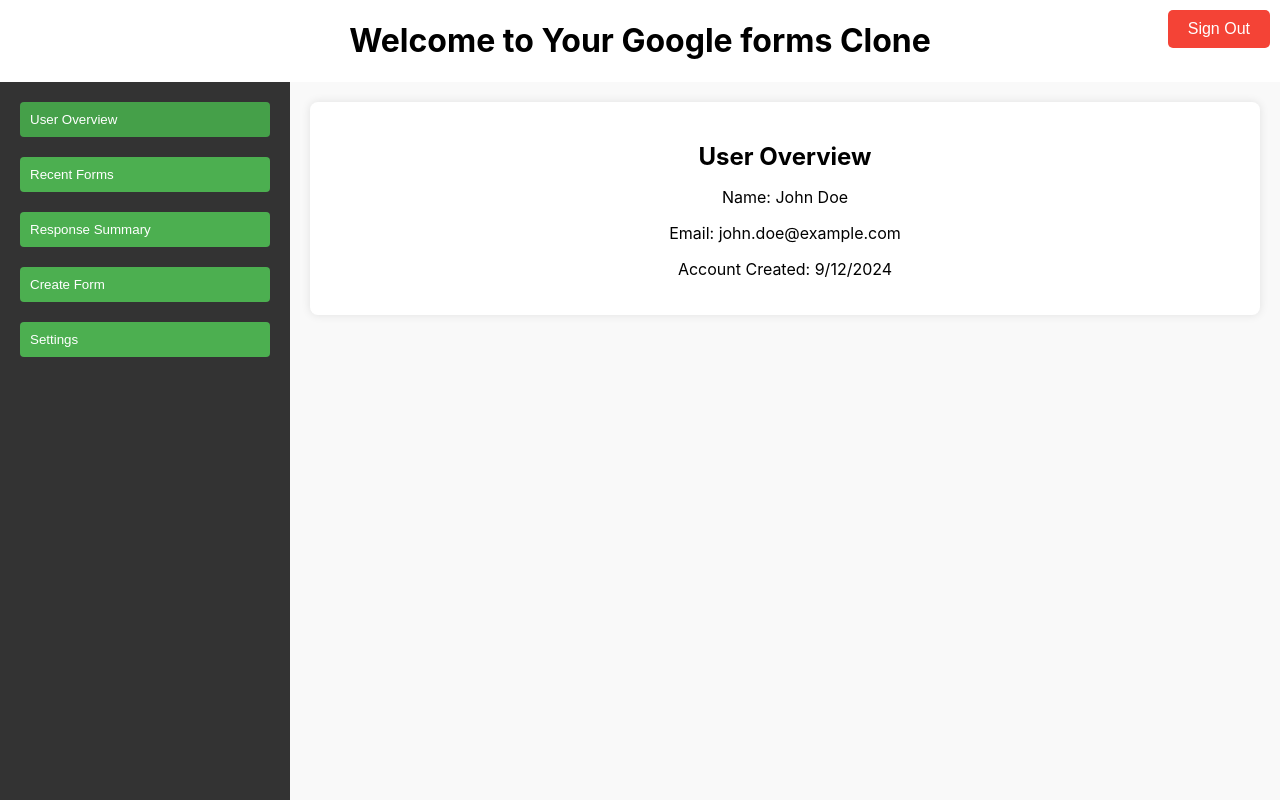
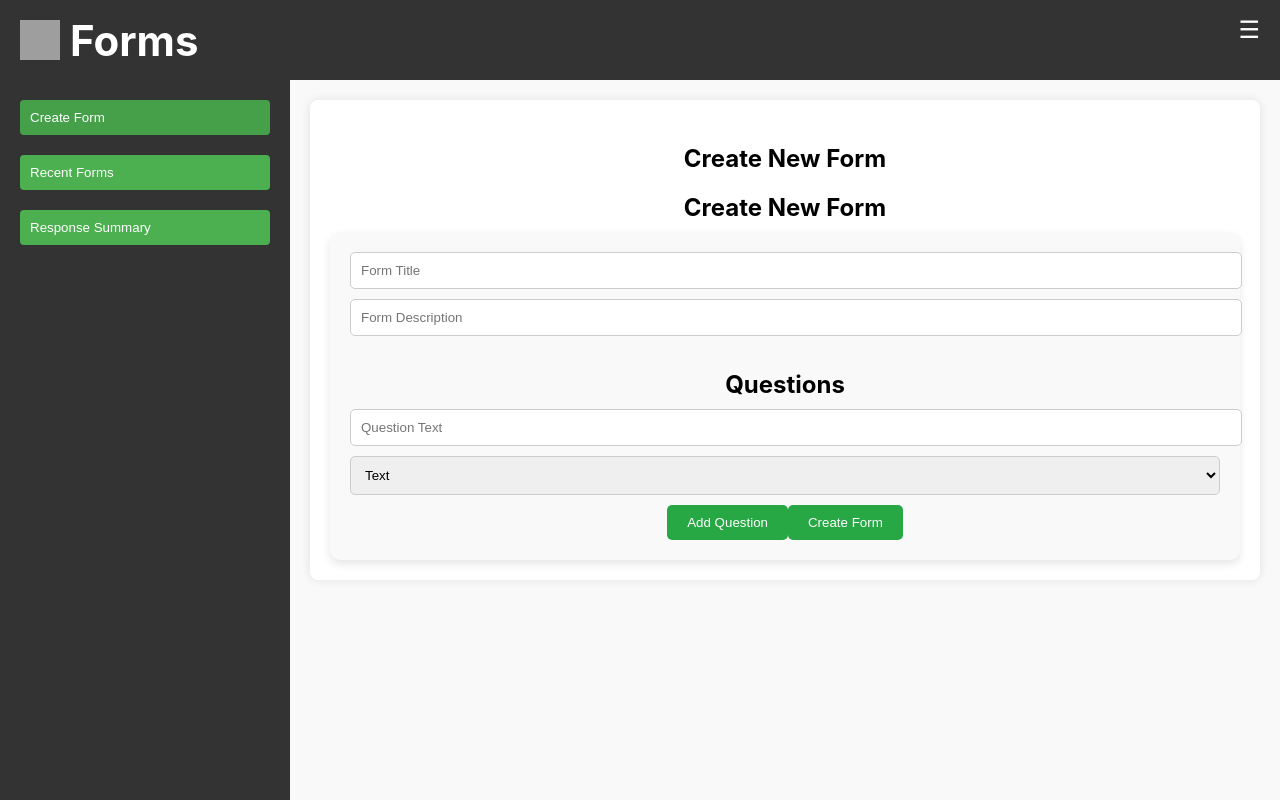
Before and after one commit to Vgangaswamy/google-forms-clone, a React (Create React App) app in the folder client/: page /home in a window 1280 px wide. Shown: the top 800 px of the page. Built offline with nearby package versions, Linux system fonts and the light colour scheme; sample sign-in values are in the browser's storage; grey boxes are pictures that could not be loaded.

Commit message:
Dashboard

```diff
--- a/client/src/App.css
+++ b/client/src/App.css
@@ -28,24 +28,6 @@
   color: #61dafb;
 }
 
-.signout-btn {
-  position: absolute;
-  top: 10px;
-  right: 10px;
-  padding: 10px 20px;
-  background-color: #f44336;
-  color: white;
-  border: none;
-  border-radius: 5px;
-  cursor: pointer;
-  font-size: 16px;
-}
-
-.signout-btn:hover {
-  background-color: #d32f2f;
-}
-
-
 @keyframes App-logo-spin {
   from {
     transform: rotate(0deg);
--- a/client/src/App.js
+++ b/client/src/App.js
@@ -3,7 +3,8 @@
 import SignUp from './components/SignUp';
 import SignIn from './components/SignIn';
 import CreateForm from './components/CreateForm';
-import Dashboard from './components/Dashboard'; // Import the Dashboard component
+import Dashboard from './components/Dashboard';
+import Header from './components/Header'; // Import the Header component
 import './App.css';
 
 function App() {
@@ -20,6 +21,9 @@
   return (
     <Router>
       <div className="App">
+        {/* If user is authenticated, display the header */}
+        {isAuthenticated && <Header />}  {/* Header will be displayed only when authenticated */}
+
         <Routes>
           {/* If user is authenticated, redirect to home, else show SignUp page */}
           <Route path="/" element={isAuthenticated ? <Navigate to="/home" /> : <SignUp />} />
@@ -38,28 +42,11 @@
   );
 }
 
-// HomePage component that includes the Dashboard and CreateForm components
+// HomePage component that includes the Dashboard
 const HomePage = () => (
   <div>
-    <h1>Welcome to Your Google forms Clone</h1>
     <Dashboard /> {/* Add the Dashboard component */}
-    <CreateForm /> {/* Your existing CreateForm component */}
-    <SignOutButton /> {/* SignOut button */}
   </div>
 );
 
-// SignOut button component
-const SignOutButton = () => {
-  const handleSignOut = () => {
-    localStorage.removeItem('token'); // Remove token from localStorage
-    window.location.href = '/signin'; // Redirect to SignIn page after signout
-  };
-
-  return (
-    <button className="signout-btn" onClick={handleSignOut}>
-      Sign Out
-    </button>
-  );
-};
-
 export default App;
--- a/client/src/components/Dashboard.js
+++ b/client/src/components/Dashboard.js
@@ -3,10 +3,9 @@
 import CreateForm from './CreateForm'; // Import the CreateForm component
 
 const Dashboard = () => {
-  const [activeSection, setActiveSection] = useState('overview'); // Tracks the active content section
+  const [activeSection, setActiveSection] = useState('create-form'); // Default to create form
 
-  // Placeholder data for user, forms, and responses
-  const user = { name: 'John Doe', email: 'john.doe@example.com', createdAt: new Date() };
+  // Placeholder data for forms and responses
   const recentForms = [{ _id: 1, title: 'Survey 1', description: 'A simple survey' }];
   const responseSummary = [{ formId: 1, formTitle: 'Survey 1', responseCount: 10 }];
 
@@ -15,10 +14,10 @@
       {/* Sidebar */}
       <div className="sidebar">
         <button
-          className={activeSection === 'overview' ? 'active' : ''}
-          onClick={() => setActiveSection('overview')}
+          className={activeSection === 'create-form' ? 'active' : ''}
+          onClick={() => setActiveSection('create-form')}
         >
-          User Overview
+          Create Form
         </button>
         <button
           className={activeSection === 'forms' ? 'active' : ''}
@@ -32,31 +31,10 @@
         >
           Response Summary
         </button>
-        <button
-          className={activeSection === 'create-form' ? 'active' : ''}
-          onClick={() => setActiveSection('create-form')}
-        >
-          Create Form
-        </button>
-        <button
-          className={activeSection === 'settings' ? 'active' : ''}
-          onClick={() => setActiveSection('settings')}
-        >
-          Settings
-        </button>
       </div>
 
       {/* Main content area */}
       <div className="content">
-        {activeSection === 'overview' && (
-          <div className="content-section user-overview">
-            <h2>User Overview</h2>
-            <p>Name: {user.name}</p>
-            <p>Email: {user.email}</p>
-            <p>Account Created: {new Date(user.createdAt).toLocaleDateString()}</p>
-          </div>
-        )}
-
         {activeSection === 'forms' && (
           <div className="content-section recent-forms">
             <h3>Recent Forms</h3>
@@ -96,15 +74,7 @@
         {activeSection === 'create-form' && (
           <div className="content-section">
             <h3>Create New Form</h3>
-            <CreateForm /> {/* Render the CreateForm component when this section is active */}
-          </div>
-        )}
-
-        {activeSection === 'settings' && (
-          <div className="content-section settings">
-            <h3>Settings</h3>
-            <button className="settings-btn">Account Settings</button>
-            <button className="settings-btn">Privacy Settings</button>
+            <CreateForm /> {/* Render the CreateForm component */}
           </div>
         )}
       </div>
--- /dev/null
+++ b/client/src/components/Header.css
@@ -0,0 +1,75 @@
+.header {
+    display: flex;
+    justify-content: center; /* Center the logo/title */
+    align-items: center;
+    padding: 10px 20px;
+    background-color: #333;
+    color: white;
+    position: relative;
+    height: 60px;
+  }
+
+  .logo {
+    font-size: 42px;
+    font-weight: bold;
+    flex: 1;
+    text-align: left;
+    display: flex;
+    align-items: center; /* Align the image and text horizontally */
+  }
+
+  .logo-img {
+    width: 40px; /* Adjust the width of the image */
+    height: 40px; /* Adjust the height of the image */
+    margin-right: 10px; /* Space between the image and the text */
+  }
+
+  .hamburger-menu {
+    position: absolute;
+    right: 20px; /* Position hamburger on the right side */
+    top: 15px;
+    font-size: 24px;
+    cursor: pointer;
+  }
+  .dropdown-menu {
+    position: absolute;
+    top: 50px;
+    right: 20px;
+    background-color: white;
+    color: black;
+    padding: 20px;
+    border-radius: 5px;
+    box-shadow: 0 0 10px rgba(0, 0, 0, 0.1);
+    width: 200px;
+  }
+
+  .user-profile {
+    display: flex;
+    align-items: center;
+    margin-bottom: 15px;
+  }
+
+  .user-profile img {
+    width: 40px;
+    height: 40px;
+    border-radius: 50%;
+    margin-right: 10px;
+  }
+
+  .user-profile span {
+    font-weight: bold;
+  }
+
+  .dropdown-menu ul {
+    list-style-type: none;
+    padding: 0;
+  }
+
+  .dropdown-menu li {
+    padding: 10px 0;
+    cursor: pointer;
+  }
+
+  .dropdown-menu li:hover {
+    background-color: #f4f4f4;
+  }
--- /dev/null
+++ b/client/src/components/Header.js
@@ -0,0 +1,46 @@
+import React, { useState } from 'react';
+import './Header.css';
+import logoImg from './image2.png'; // Importing the image
+
+
+const Header = () => {
+  const [isMenuOpen, setIsMenuOpen] = useState(false);
+
+  const toggleMenu = () => {
+    setIsMenuOpen(!isMenuOpen);
+  };
+
+  const handleSignOut = () => {
+    localStorage.removeItem('token');
+    window.location.href = '/signin';
+  };
+
+  return (
+    <header className="header">
+      <div className="logo">
+        {/* Insert your image here */}
+        <img src={logoImg} alt="Logo" className="logo-img" /> {/* Using the imported image */}
+        Forms
+      </div>
+      <div className="hamburger-menu" onClick={toggleMenu}>
+        ☰
+      </div>
+
+      {isMenuOpen && (
+        <div className="dropdown-menu">
+          <div className="user-profile">
+            <img src="/path-to-profile-pic.jpg" alt="User Profile" />
+            <span>John Doe</span>
+          </div>
+          <ul>
+            <li>Profile</li>
+            <li>Settings</li>
+            <li onClick={handleSignOut}>Sign Out</li>
+          </ul>
+        </div>
+      )}
+    </header>
+  );
+};
+
+export default Header;
```
Also changed, not shown: 1 other file (tests, documents, lock files or other folders).
